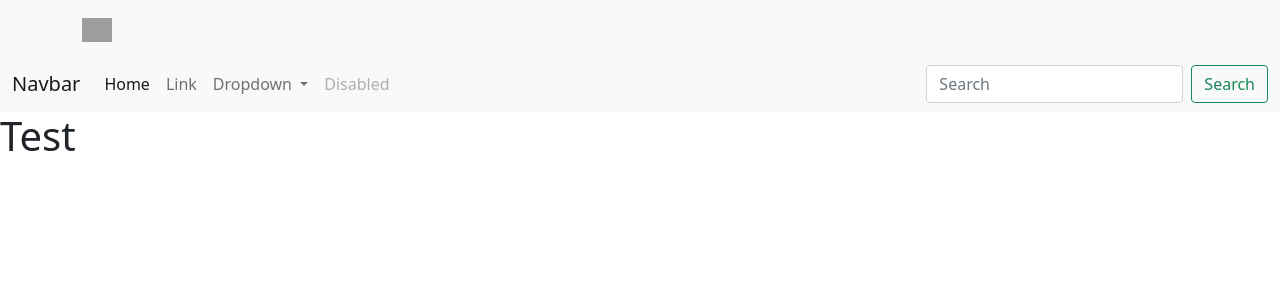
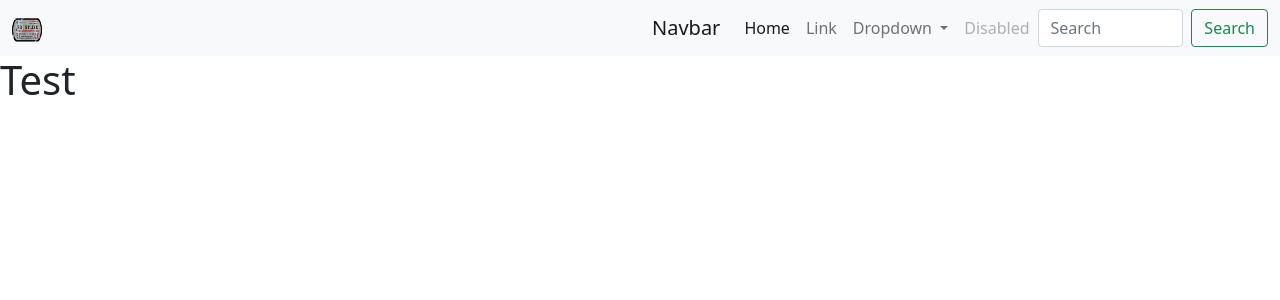
Before and after one commit to ceeya12/frontline, a Flask app: page / in a window 1280 px wide. Shown: the top 300 px of the page. Run offline with Flask 2, Linux system fonts and the light colour scheme; grey boxes are pictures that could not be loaded.

Commit message:
Test Commit

```diff
--- a/templates/homepage.html
+++ b/templates/homepage.html
@@ -10,17 +10,16 @@
 
     <title>FrontLine Pool</title>
 
-    <nav class="navbar navbar-light bg-light">
-  <div class="container">
-    <a class="navbar-brand" href="#">
-      <img src="/docs/5.1/assets/brand/bootstrap-logo.svg" alt="" width="30" height="24">
-    </a>
-  </div>
-</nav>
-
 
 
       <nav class="navbar navbar-expand-lg navbar-light bg-light">
+
+          <div class="container">
+    <a class="navbar-brand" href="#">
+      <img src="/static/frontlinedogtag.png" alt="" width="30" height="24">
+    </a>
+  </div>
+
   <div class="container-fluid">
     <a class="navbar-brand" href="#">Navbar</a>
     <button class="navbar-toggler" type="button" data-bs-toggle="collapse" data-bs-target="#navbarSupportedContent" aria-controls="navbarSupportedContent" aria-expanded="false" aria-label="Toggle navigation">
```
